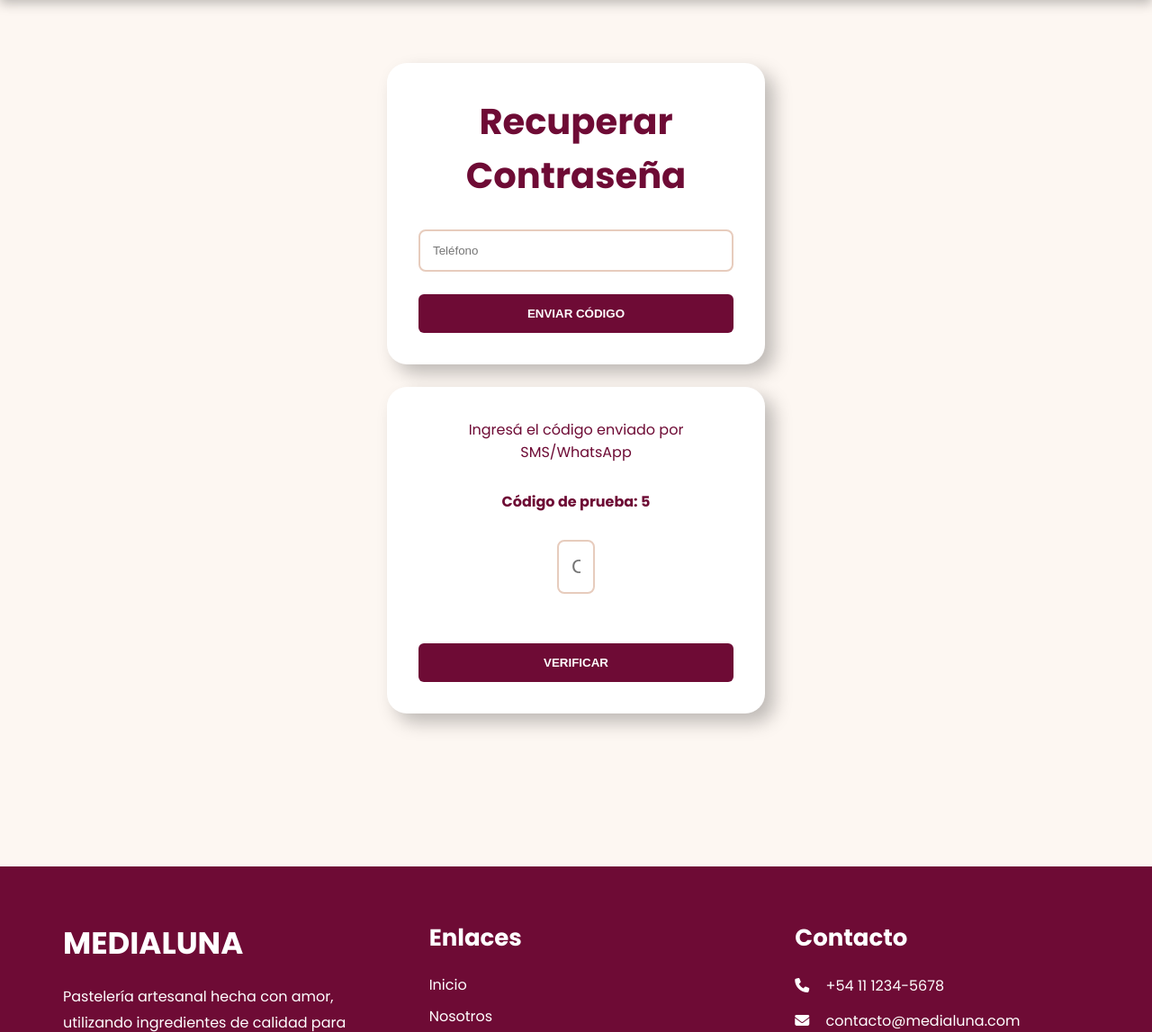
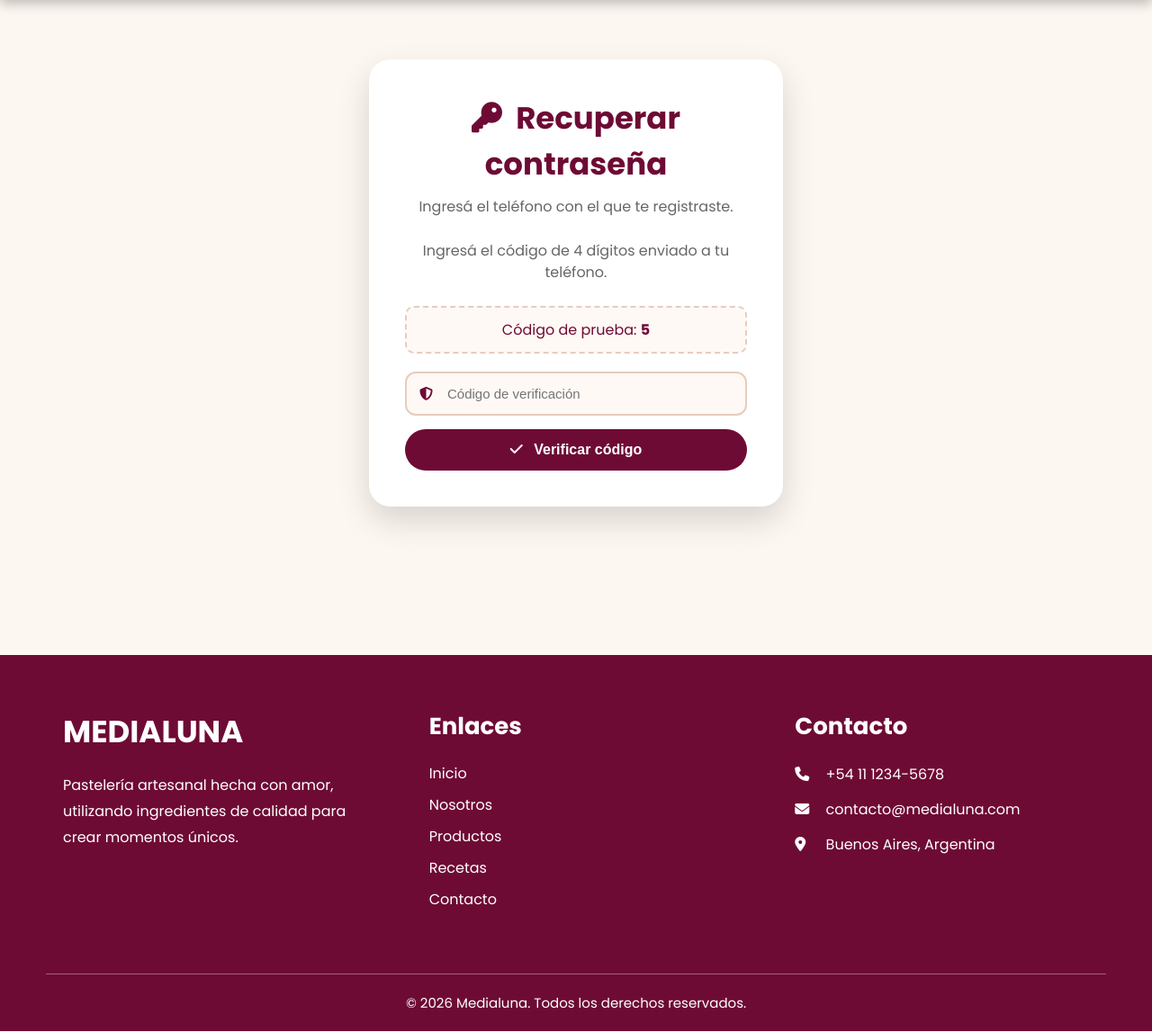
Before and after one commit to luciaamarquez/reposteria.medialuna, a PHP site: page /recuperar.php in a window 1280 px wide. Shown: the part 72-1219 px from the top of the page at 90% size. Run offline with PHP 8.4, Linux system fonts and the light colour scheme; a user stored in the database is signed in.

Commit message:
Arreglo css de recuperar y nueva contraseña

```diff
--- a/css/style.css
+++ b/css/style.css
@@ -1093,68 +1093,132 @@ footer hr{
 ==========================*/
 
 .recuperar{
+    min-height:calc(100vh - 172px);
+    display:flex;
+    justify-content:center;
+    align-items:center;
+    padding:25px;
+}
+
+.recuperar-contenedor{
+    width:100%;
+    max-width:460px;
+    background:#fff;
+    border-radius:24px;
+    padding:40px;
+    box-shadow:0 15px 35px rgba(0,0,0,.15);
+    animation:entrada .7s ease;
+}
+
+.recuperar-contenedor h2{
+    text-align:center;
+    color:#6E0B35;
+    font-size:34px;
+    margin-bottom:10px;
+}
+
+.recuperar-contenedor h2 i{
+    margin-right:8px;
+}
+
+.subtitulo{
+    text-align:center;
+    color:#666;
+    margin-bottom:25px;
+    line-height:1.5;
+}
+
+.recuperar form{
     display:flex;
     flex-direction:column;
-    align-items:center;
-    gap:25px;
-    padding:70px 20px;
-}
-
-.recuperar-contenedor,
-.codigo-contenedor{
-    width:420px;
+    gap:15px;
+}
+
+.campo-icono{
+    position:relative;
+}
+
+.campo-icono i{
+    position:absolute;
+    left:16px;
+    top:50%;
+    transform:translateY(-50%);
+    color:#6E0B35;
+}
+
+.campo-icono input{
+    width:100%;
+    padding:14px 16px 14px 45px;
+    border:2px solid #E7CCBD;
+    border-radius:12px;
+    background:#FFF9F6;
+    font-size:15px;
+    transition:.3s;
+}
+
+.campo-icono input:focus{
+    outline:none;
+    border-color:#6E0B35;
     background:#fff;
-    border-radius:22px;
-    padding:35px;
-    box-shadow:10px 10px 20px rgba(0,0,0,.25);
-    text-align:center;
-}
-
-.recuperar-contenedor h2{
-    color:#6E0B35;
-    font-size:40px;
-    margin-bottom:30px;
-}
-
-.recuperar input{
-    width:100%;
+    box-shadow:0 0 0 4px rgba(110,11,53,.08);
+}
+
+.recuperar button{
     padding:14px;
-    border:2px solid #E7CCBD;
-    border-radius:8px;
-    margin-bottom:25px;
-    box-sizing:border-box;
-}
-
-.recuperar button{
-    width:100%;
-    padding:14px;
+    border:none;
+    border-radius:40px;
     background:#6E0B35;
-    color:white;
-    border:none;
-    border-radius:6px;
+    color:#fff;
+    font-size:16px;
     font-weight:600;
     cursor:pointer;
-}
-
-.codigo-contenedor p{
+    transition:.3s;
+}
+
+.recuperar button:hover{
+    background:#8C1F4B;
+    transform:translateY(-3px);
+    box-shadow:0 10px 20px rgba(110,11,53,.25);
+}
+
+.recuperar button i{
+    margin-right:8px;
+}
+
+.mensaje{
+    padding:12px;
+    border-radius:10px;
+    text-align:center;
+    margin-bottom:20px;
+    font-weight:600;
+}
+
+.exito{
+    background:#E8F8EC;
+    color:#2E7D32;
+}
+
+.error{
+    background:#FDECEC;
+    color:#C62828;
+}
+
+.codigo-demo{
+    margin-bottom:20px;
+    padding:12px;
+    border:2px dashed #E7CCBD;
+    border-radius:10px;
+    background:#FFF9F6;
+    text-align:center;
     color:#6E0B35;
-    margin-bottom:30px;
-}
-
-.codigo-inputs{
-    display:flex;
-    justify-content:center;
-    gap:18px;
-    margin-bottom:30px;
-}
-
-.codigo-inputs input{
-    width:42px;
-    height:60px;
-    text-align:center;
-    font-size:22px;
-    border:2px solid #E7CCBD;
-    border-radius:8px;
+}
+
+@media(max-width:768px){
+
+    .recuperar-contenedor{
+        padding:30px 25px;
+    }
+
 }
 
 /*==========================
@@ -1162,66 +1226,136 @@ footer hr{
 ==========================*/
 
 .nueva-password{
+    min-height:calc(100vh - 172px);
+    display:flex;
+    justify-content:center;
+    align-items:center;
+    padding:25px;
+}
+
+.nueva-password-contenedor{
+    width:100%;
+    max-width:450px;
+    background:#fff;
+    border-radius:24px;
+    padding:40px;
+    box-shadow:0 15px 35px rgba(0,0,0,.15);
+    animation:entrada .7s ease;
+}
+
+.verificado{
+    display:flex;
+    align-items:center;
+    justify-content:center;
+    gap:10px;
+    background:#EAF8EE;
+    color:#2E7D32;
+    padding:12px;
+    border-radius:12px;
+    margin-bottom:25px;
+    font-weight:600;
+}
+
+.verificado i{
+    font-size:22px;
+}
+
+.nueva-password-contenedor h2{
+    text-align:center;
+    color:#6E0B35;
+    font-size:34px;
+    margin-bottom:10px;
+}
+
+.nueva-password-contenedor h2 i{
+    margin-right:8px;
+}
+
+.subtitulo{
+    text-align:center;
+    color:#666;
+    margin-bottom:25px;
+    line-height:1.5;
+}
+
+.nueva-password form{
     display:flex;
     flex-direction:column;
-    align-items:center;
-    gap:25px;
-    padding:70px 20px;
-}
-
-.verificado{
-    width:420px;
-    background:white;
-    border-radius:22px;
-    padding:45px;
-    text-align:center;
-    box-shadow:10px 10px 20px rgba(0,0,0,.25);
-}
-
-.verificado p{
+    gap:15px;
+}
+
+.campo-icono{
+    position:relative;
+}
+
+.campo-icono i{
+    position:absolute;
+    left:16px;
+    top:50%;
+    transform:translateY(-50%);
     color:#6E0B35;
-    font-size:24px;
-    margin-bottom:25px;
-}
-
-.verificado i{
-    font-size:70px;
-    color:#6E0B35;
-}
-
-.nueva-password-contenedor{
-    width:420px;
-    background:white;
-    border-radius:22px;
-    padding:35px;
-    box-shadow:10px 10px 20px rgba(0,0,0,.25);
-}
-
-.nueva-password-contenedor h2{
-    text-align:center;
-    color:#6E0B35;
-    margin-bottom:30px;
-    font-size:36px;
-}
-
-.nueva-password-contenedor input{
+    font-size:15px;
+}
+
+.campo-icono input{
     width:100%;
-    padding:15px;
+    padding:14px 16px 14px 45px;
     border:2px solid #E7CCBD;
-    border-radius:8px;
-    margin-bottom:25px;
-    box-sizing:border-box;
-}
-
-.nueva-password-contenedor button{
-    width:100%;
-    padding:15px;
+    border-radius:12px;
+    background:#FFF9F6;
+    font-size:15px;
+    transition:.3s;
+}
+
+.campo-icono input:focus{
+    outline:none;
+    border-color:#6E0B35;
+    background:#fff;
+    box-shadow:0 0 0 4px rgba(110,11,53,.08);
+}
+
+.nueva-password button{
+    margin-top:5px;
+    padding:14px;
+    border:none;
+    border-radius:40px;
     background:#6E0B35;
-    color:white;
-    border:none;
-    border-radius:6px;
+    color:#fff;
+    font-size:16px;
     font-weight:600;
     cursor:pointer;
+    transition:.3s;
+}
+
+.nueva-password button:hover{
+    background:#8C1F4B;
+    transform:translateY(-3px);
+    box-shadow:0 10px 20px rgba(110,11,53,.25);
+}
+
+.nueva-password button i{
+    margin-right:8px;
+}
+
+.mensaje{
+    padding:12px;
+    border-radius:10px;
+    margin-bottom:20px;
+    text-align:center;
+    font-weight:600;
+}
+
+.error{
+    background:#FDECEC;
+    color:#C62828;
+}
+
+@media(max-width:768px){
+
+    .nueva-password-contenedor{
+        padding:30px 25px;
+    }
+
 }
 
 /*==========================
--- a/recuperar.php
+++ b/recuperar.php
@@ -99,17 +99,25 @@ if ($_SERVER["REQUEST_METHOD"] === "POST") {
 
     <div class="recuperar-contenedor">
 
-        <h2>Recuperar Contraseña</h2>
+        <h2><i class="fa-solid fa-key"></i> Recuperar contraseña</h2>
 
-        <?php if ($mensaje != ""): ?>
-
-            <p class="<?php echo $tipoMensaje; ?>">
-                <?php echo htmlspecialchars($mensaje); ?>
+        <p class="subtitulo">
+            Ingresá el teléfono con el que te registraste.
         </p>
 
+        <?php if($mensaje != ""): ?>
+            <div class="mensaje <?php echo $tipoMensaje; ?>">
+                <?php echo htmlspecialchars($mensaje); ?>
+            </div>
         <?php endif; ?>
 
+
+        <?php if(!isset($_SESSION["codigo_recuperacion"])): ?>
+
             <form method="POST">
+
+                <div class="campo-icono">
+                    <i class="fa-solid fa-phone"></i>
 
                     <input
                         type="text"
@@ -117,52 +125,49 @@ if ($_SERVER["REQUEST_METHOD"] === "POST") {
                         placeholder="Teléfono"
                         required
                     >
+                </div>
 
                 <button type="submit">
-                ENVIAR CÓDIGO
+                    <i class="fa-solid fa-paper-plane"></i>
+                    Enviar código
                 </button>
 
             </form>
 
-    </div>
+        <?php else: ?>
 
-
-    <div class="codigo-contenedor">
-
-        <p>Ingresá el código enviado por SMS/WhatsApp</p>
-
-        <?php if (isset($_SESSION["codigo_recuperacion"])): ?>
-
-            <!-- SOLO PARA PRUEBAS -->
-            <p>
-                <strong>
-                    Código de prueba:
-                    <?php echo $_SESSION["codigo_recuperacion"]; ?>
-                </strong>
+            <p class="subtitulo">
+                Ingresá el código de 4 dígitos enviado a tu teléfono.
             </p>
 
-        <?php endif; ?>
-
+            <!-- Solo para pruebas -->
+            <div class="codigo-demo">
+                Código de prueba:
+                <strong><?php echo $_SESSION["codigo_recuperacion"]; ?></strong>
+            </div>
 
             <form method="POST">
 
-            <div class="codigo-inputs">
+                <div class="campo-icono">
+                    <i class="fa-solid fa-shield-halved"></i>
 
                     <input
                         type="text"
                         name="codigo"
                         maxlength="4"
-                    placeholder="Código"
+                        placeholder="Código de verificación"
                         required
                     >
-
                 </div>
 
                 <button type="submit">
-                VERIFICAR
+                    <i class="fa-solid fa-check"></i>
+                    Verificar código
                 </button>
 
             </form>
+
+        <?php endif; ?>
 
     </div>
 
```
Also changed, not shown: nuevaContraseña.php (+23 -18 lines). Lines whose indentation alone changed are shown as unchanged.
